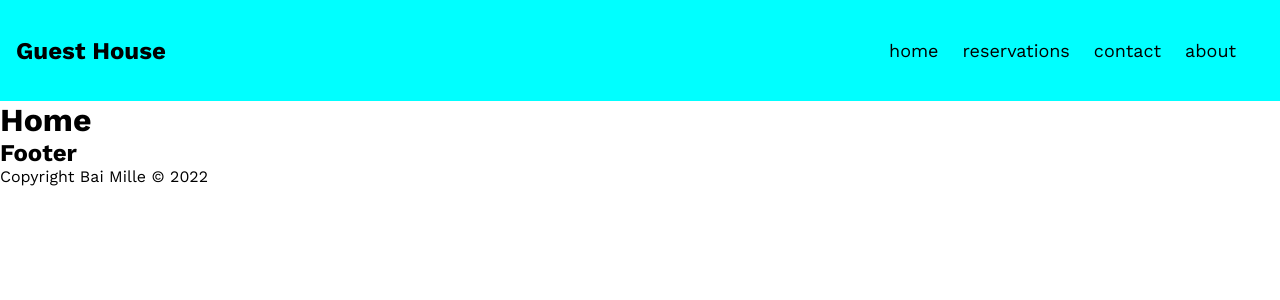
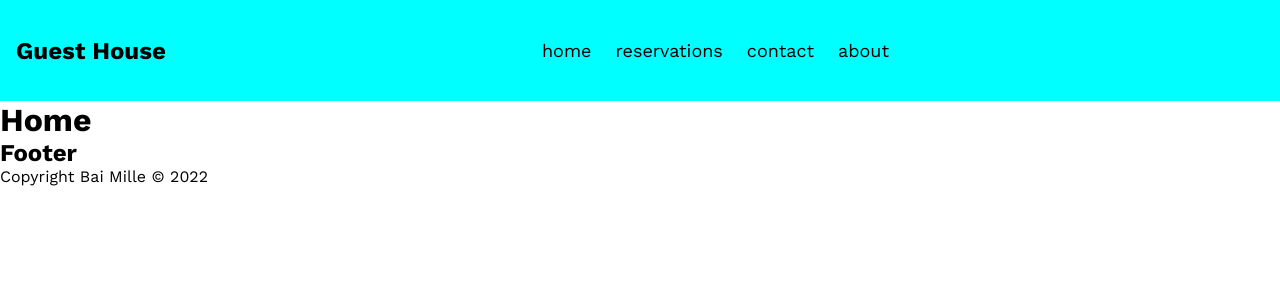
Before and after one commit to RodManP/BaiMille, a Next.js app: page / in a window 1280 px wide. Shown: the top 300 px of the page. Built offline with nearby package versions, Linux system fonts and the light colour scheme.

Commit message:
navbar ver1.1

```diff
--- a/components/layout/NavItem.js
+++ b/components/layout/NavItem.js
@@ -1,9 +1,8 @@
 import Link from "next/link";
-const NavItem = ({ text, href, active}) => {
-
+const NavItem = ({ text, href }) => {
   return (
     <Link href={href}>
-      <a className={`nav__link ${active ? "active" : ""}`}>{text}</a>
+      <a className="nav__link"> {text}</a>
     </Link>
   );
 };
--- a/components/layout/Navbar.js
+++ b/components/layout/Navbar.js
@@ -1,4 +1,4 @@
-import React, { useState, useEffect } from "react";
+import React, { useState } from "react";
 import Link from "next/link";
 import NavItem from "./NavItem";
 import Image from "next/image";
@@ -14,7 +14,6 @@ const MENU_LIST = [
 
 const Navbar = () => {
   const [navActive, setNavActive] = useState(false);
-  const [activeIdx, setActiveIdx] = useState(-1);
 
   return (
     <header>
@@ -31,16 +30,15 @@ const Navbar = () => {
         </div>
 
         <div className={`${navActive ? "active" : ""} nav__menu-list`}>
-          {MENU_LIST.map((menu, idx) => {
+          {MENU_LIST.map((menu) => {
             return (
               <div
                 onClick={() => {
-                  // setActiveIdx(idx);
                   setNavActive(false);
                 }}
                 key={menu.text}
               >
-                <NavItem active={activeIdx === idx} {...menu} />
+                <NavItem {...menu} />
               </div>
             );
           })}
--- a/styles/globals.css
+++ b/styles/globals.css
@@ -24,10 +24,10 @@ nav {
   padding: 16px;
   justify-content: space-between;
   align-items: center;
-  background-color:aqua;
+  background-color: aqua;
 }
 
-.nav__menu-bar{
+.nav__menu-bar {
   display: flex;
   flex-direction: column;
   row-gap: 6px;
@@ -37,7 +37,7 @@ nav {
 .nav__menu-bar div {
   width: 40px;
   height: 4px;
-  background-color:black;
+  background-color: black;
   border-radius: 2px;
 }
 
@@ -51,11 +51,10 @@ nav {
   padding: 24px 200px;
   right: -375px;
   min-height: calc(100vh - 60px);
-  /* background-color: #eee; */
   transition: all 0.3s;
 }
 
-.nav__menu-list.active{
+.nav__menu-list.active {
   right: 0;
 }
 
@@ -64,41 +63,26 @@ nav {
   position: relative;
   transition: all 0.2s;
 }
-.nav__link.active{
-  font-weight: bold;
-}
+
 
 .nav__link:hover {
-  /* font-weight: bold; */
-  opacity: .6;
+  font-weight: bold;
+  opacity: .2;
 }
 
 @media screen and (min-width: 768px) {
   .nav__menu-bar {
     display: none;
   }
-  .nav__menu-list{
+
+  .nav__menu-list {
     position: unset;
     min-height: fit-content;
-    /* width: fit-content; */
+    width: fit-content;
     flex-direction: row;
     column-gap: 24px;
-   justify-items: space-between;
+    justify-items: space-between;
     margin-right: 175px;
   }
-  .nav__link::before {
-    content: '';
-    position: absolute;
-    width: 0%;
-    bottom: -16px;
-    left: 0;
-    height: 6px;
-    transition: all 0.2s;
-    background-color: black;
-  }
 
-  /* .nav__link:hover::before ,
-  .nav__link.active::before {
-    width: 100%;
-  } */
 }
```
